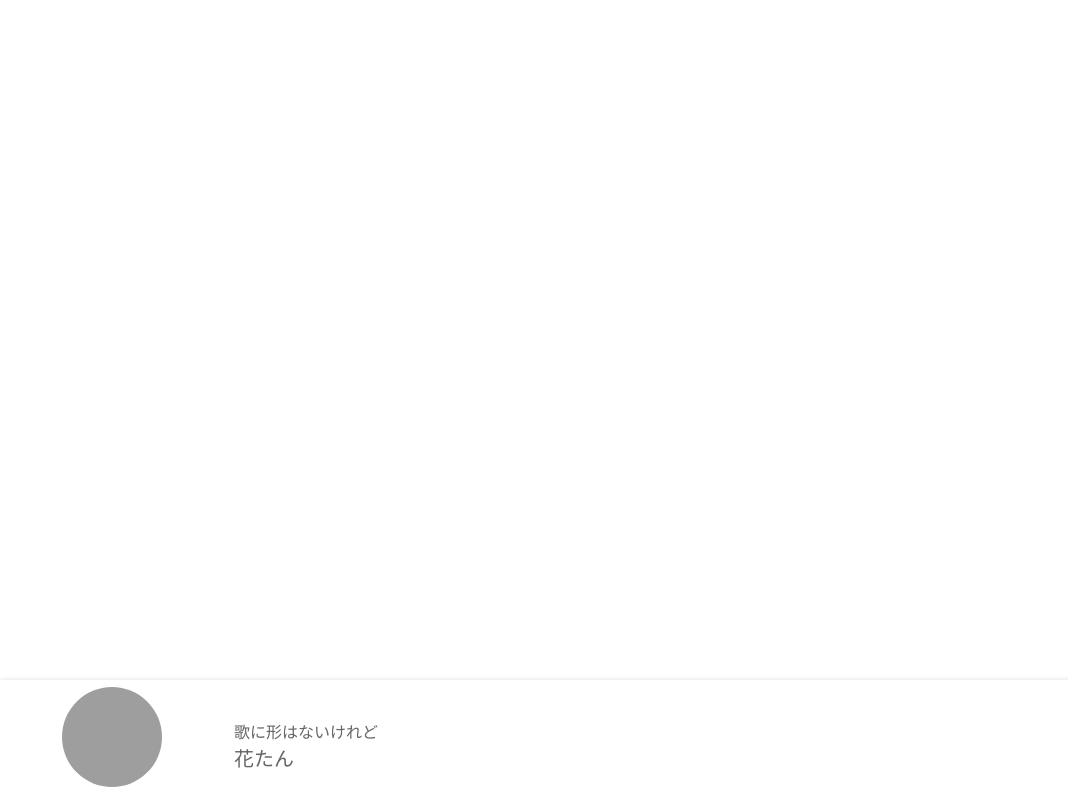
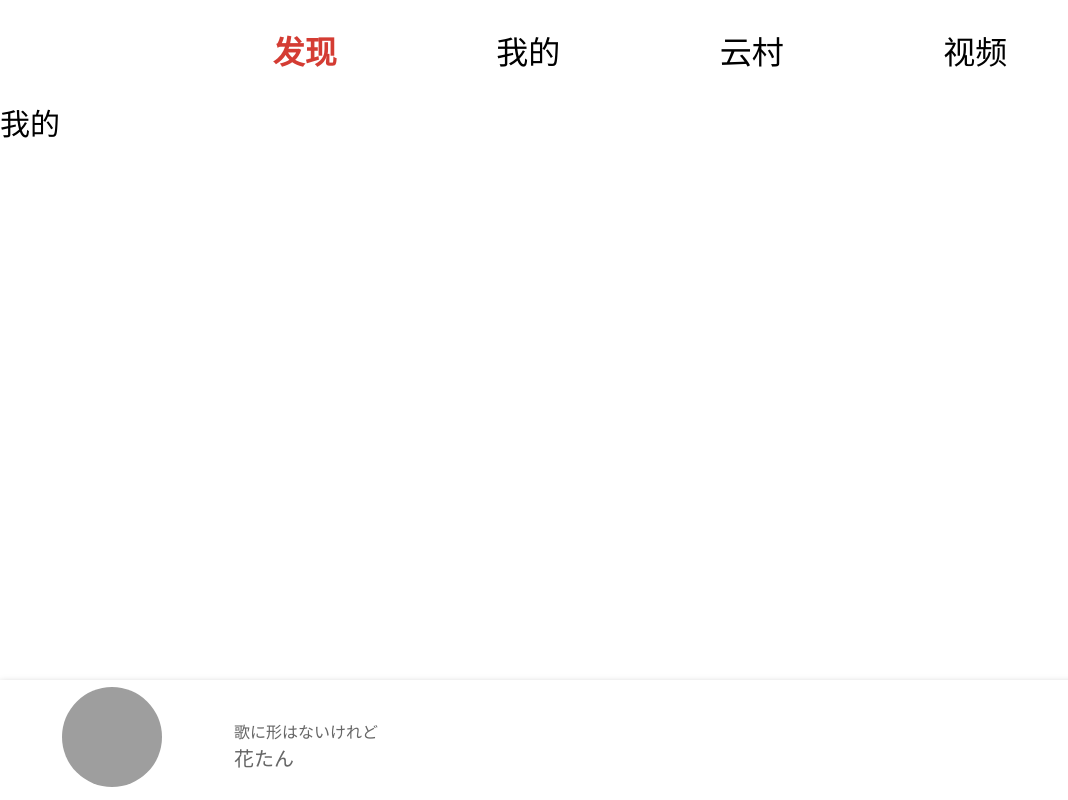
Before and after one commit to 1nto-The-Abyss/vue-music, a Vue app: page /Mine in a window 1280 px wide. Before the commit this address had no page. Shown: the whole page, without its empty margins (0-1068 px from the left). Built offline with nearby package versions, Linux system fonts and the light colour scheme; grey boxes are pictures that could not be loaded.

Commit message:
导航栏

```diff
--- a/public/index.html
+++ b/public/index.html
@@ -7,7 +7,7 @@
     <link rel="icon" href="<%= BASE_URL %>favicon.ico">
     <title><%= htmlWebpackPlugin.options.title %></title>
     <!-- 引入iconfont -->
-    <script src="//at.alicdn.com/t/c/font_3432345_8yhhlijr3dp.js"></script>
+    <script src="//at.alicdn.com/t/c/font_3432345_oyx2v66lsbf.js"></script>
   </head>
   <body>
     <noscript>
--- a/src/App.vue
+++ b/src/App.vue
@@ -1,13 +1,17 @@
 <template>
+  <top-nav></top-nav>
   <router-view/>
   <Player v-show="showPlayer"></Player>
 </template>
 <script>
+import TopNav from "./components/nav/TopNav.vue";
 import Player from "@/components/player/Player.vue"
-import { computed, onMounted, ref } from 'vue'
-import { mapState, useStore } from 'vuex';
+import { computed } from 'vue'
+import {  useStore } from 'vuex';
+
 export default {
   components: {
+    TopNav,
     Player
   },
   setup() {
--- /dev/null
+++ b/src/components/nav/TopNav.vue
@@ -0,0 +1,85 @@
+<template>
+  <div class="topNav">
+    <div>
+      <svg class="icon" aria-hidden="true">
+        <use xlink:href="#icon-liebiao"></use>
+      </svg>
+    </div>
+    <div class="center">
+      <span
+        v-for="(item,index) in tabList.data"
+        :class="activeIndex==index?'active':''"
+        @click="switchTab(item,index)"
+        >
+        {{ item.title }}
+      </span>
+    </div>
+    <div>
+      <svg class="icon" aria-hidden="true">
+        <use xlink:href="#icon-sousuo"></use>
+      </svg>
+    </div>
+  </div>
+</template>
+<script>
+import { ref, reactive } from 'vue'
+import { useRouter } from 'vue-router';
+export default {
+  name: "BottomNav",
+  setup() {
+    const router = useRouter()
+
+    const activeIndex = ref(0)
+    const tabList = reactive({
+      data: [{
+        title: "发现",
+        path: "/"
+      },
+      {
+        title: "我的",
+        path: "/Mine"
+      },
+      {
+        title: "云村",
+        path: "/Yuncun"
+      },
+      {
+        title: "视频",
+        path: "/Video"
+      }
+    ]
+    })
+    const switchTab = (item,index) => {
+      activeIndex.value = index
+      router.push({
+        path: item.path
+      })
+    }
+    return {
+      activeIndex,
+      tabList,
+      switchTab
+    }
+  }
+}
+</script>
+<style scoped lang="less">
+.topNav {
+  display: flex;
+  width: 100%;
+  height: 1rem;
+  padding: 0 .28rem;
+  justify-content: space-between;
+  align-items: center;
+  .center {
+    width: 60%;
+    display: flex;
+    justify-content: space-between;
+    font-size: .32rem;
+    .active {
+      font-weight: 700;
+      color: #d43c33;
+    }
+  }
+}
+</style>
--- a/src/router/index.js
+++ b/src/router/index.js
@@ -5,6 +5,12 @@ const Home = () => import ('../views/home/Home.vue')
 const PlayListDetail = () => import ('../views/playListDetail/PlayListDetail.vue')
 // 歌曲播放页
 const SongDetail = () => import('../views/songDetail/SongDetail.vue')
+// 我的
+const Mine = () => import('../views/mine/Mine.vue')
+// 云村
+const Yuncun = () => import('../views/yuncun/Yuncun.vue')
+// 视频
+const Video = () => import('../views/video/Video.vue')
 
 const routes = [
   {
@@ -21,6 +27,21 @@ const routes = [
     path: '/SongDetail',
     name: 'SongDetail',
     component: SongDetail
+  },
+  {
+    path: '/Mine',
+    name: 'Mine',
+    component: Mine
+  },
+  {
+    path: '/Yuncun',
+    name: 'Yuncun',
+    component: Yuncun
+  },
+  {
+    path: '/Video',
+    name: 'Video',
+    component: Video
   }
 ]
 
--- a/src/views/home/Home.vue
+++ b/src/views/home/Home.vue
@@ -1,7 +1,5 @@
 <template>
   <div class="home">
-    <!-- 顶部导航栏 -->
-    <top-nav></top-nav>
     <!-- 顶部轮播图 -->
     <top-swiper></top-swiper>
     <!-- 功能列表 -->
@@ -15,12 +13,11 @@
 </template>
 
 <script>
-import TopNav from './childComponents/TopNav.vue'
+import TopNav from '../../components/nav/TopNav.vue'
 import TopSwiper from './childComponents/TopSwiper.vue'
 import FeatureList from './childComponents/FeatureList.vue'
 import FoundPlayList from './childComponents/FoundPlayList.vue'
 import FoundSong from './childComponents/FoundSong.vue'
-import FoundVideo from './childComponents/FoundVideo.vue'
 export default {
   name: 'Home',
   components: {
--- a/src/views/home/childComponents/TopNav.vue
+++ /dev/null
@@ -1,45 +0,0 @@
-<template>
-  <div class="topNav">
-    <div>
-      <svg class="icon" aria-hidden="true">
-        <use xlink:href="#icon-liebiao"></use>
-      </svg>
-    </div>
-    <div class="center">
-      <span class="active">我的</span>
-      <span>发现</span>
-      <span>云村</span>
-      <span>视频</span>
-    </div>
-    <div>
-      <svg class="icon" aria-hidden="true">
-        <use xlink:href="#icon-sousuo"></use>
-      </svg>
-    </div>
-  </div>
-</template>
-<script>
-export default {
-  name: "BottomNav",
-}
-</script>
-<style scoped lang="less">
-.topNav {
-  display: flex;
-  width: 100%;
-  height: 1rem;
-  padding: 0 .28rem;
-  justify-content: space-between;
-  align-items: center;
-  .center {
-    width: 60%;
-    display: flex;
-    justify-content: space-between;
-    font-size: .32rem;
-    .active {
-      font-weight: 700;
-      color: #d43c33;
-    }
-  }
-}
-</style>
--- a/src/views/home/childComponents/FoundVideo.vue
+++ b/src/views/mine/Mine.vue
@@ -1,9 +1,9 @@
 <template>
-  <div></div>
+  <div>我的</div>
 </template>
 <script>
 export default {
-  name: "FoundVideo",
+  name: "Mine",
   data(){
    return {}
   },
--- a/src/views/songDetail/SongDetail.vue
+++ b/src/views/songDetail/SongDetail.vue
@@ -60,7 +60,7 @@ export default {
     // 获取当前时间
     const currentTime = computed(() => store.getters.currentTime)
     // 展示歌词
-    const showLrc = ref(true)
+    const showLrc = ref(false)
 
     // 获取歌曲信息
     function getSongInfo(songId, playList, playListIndex) {
--- /dev/null
+++ b/src/views/video/Video.vue
@@ -0,0 +1,18 @@
+<template>
+  视频
+</template>
+
+<script>
+export default {
+  name:'',
+  data(){
+   return {
+
+   }
+  }
+}
+</script>
+
+<style scoped>
+
+</style>
--- /dev/null
+++ b/src/views/yuncun/Yuncun.vue
@@ -0,0 +1,16 @@
+<template>
+  <div>
+    运存
+  </div>
+</template>
+<script>
+export default {
+  name: "Yuncun",
+  data(){
+   return {}
+  },
+  methods:{}
+}
+</script>
+<style scoped>
+</style>
```
Also changed, not shown: src/plugins/vant.js (+6 -2 lines).
